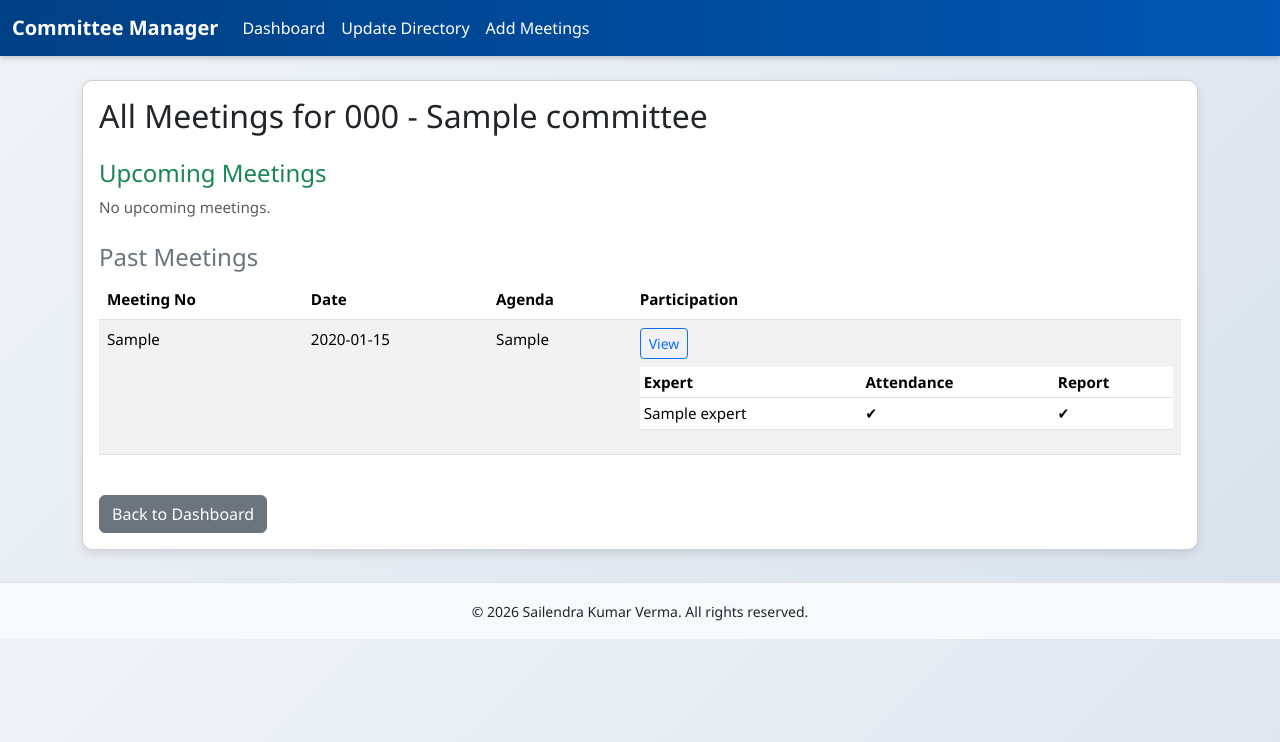
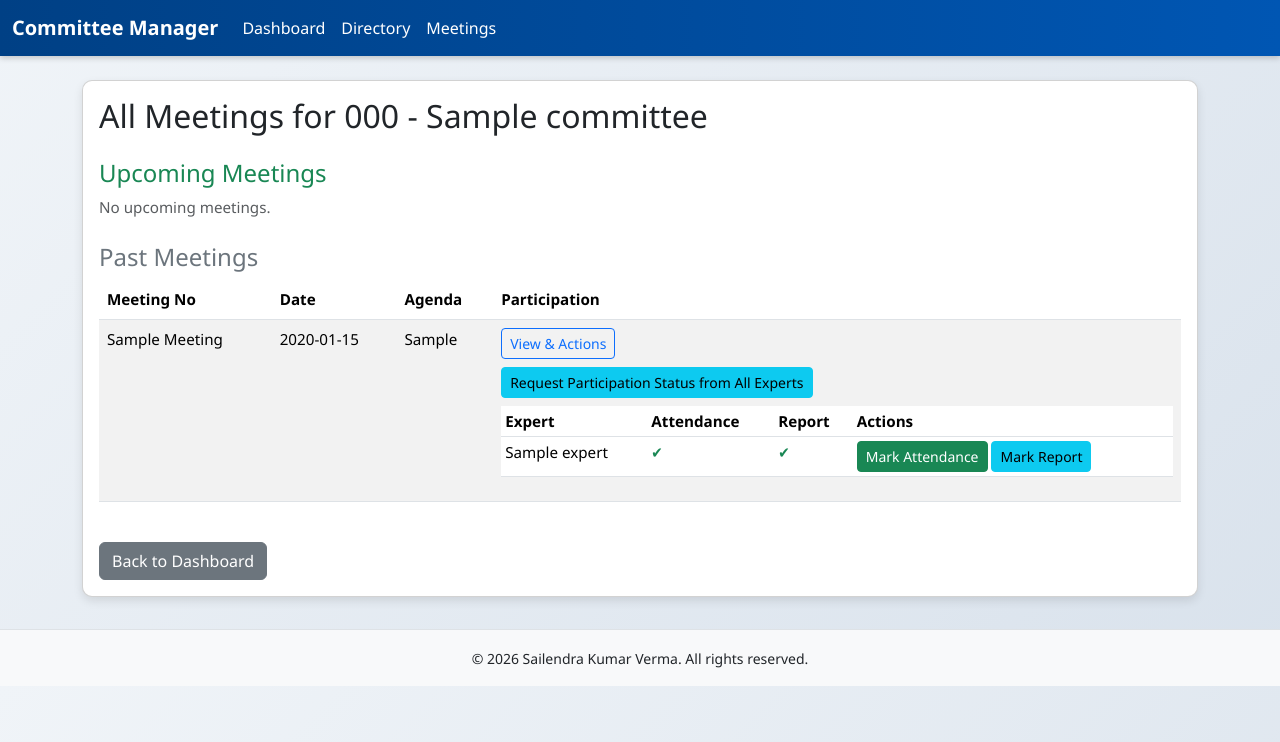
Before and after one commit to Shail089/committee_manager, a Flask app: page /meetings/000 in a window 1280 px wide, after a click on "View & Actions". Shown: the top 742 px of the page. Run offline with Flask 3, Linux system fonts and the light colour scheme; tables that the repository leaves empty hold one stand-in row (values such as "Sample post"); some libraries are stand-ins or nearby versions.

Commit message:
Stable version with meetings import sorted 9PM 27 Feb

```diff
--- a/app.py
+++ b/app.py
@@ -659,6 +659,7 @@ def add_participation(meeting_id):
     attendance = 'attendance' in request.form
     report_submitted = 'report_submitted' in request.form
     reminder_sent = 'reminder_sent' in request.form
+
     participation = Participation(
         meeting_id=meeting_id,
         expert_id=expert_id,
@@ -668,29 +669,44 @@ def add_participation(meeting_id):
     )
     db.session.add(participation)
     db.session.commit()
+
+    meeting = Meeting.query.get_or_404(meeting_id)
     flash('Participation added!', 'success')
-    return redirect(url_for('dashboard'))
+    return redirect(url_for('view_all_meetings', committee_code=meeting.committee.code))
+
 
 # Update Participation
 @app.route('/update_participation/<int:participation_id>', methods=['POST'])
 def update_participation(participation_id):
     participation = Participation.query.get_or_404(participation_id)
-    participation.attendance = 'attendance' in request.form
-    participation.report_submitted = 'report_submitted' in request.form
-    participation.reminder_sent = 'reminder_sent' in request.form
+    action = request.form.get('action')
+
+    if action == "attendance":
+        participation.attendance = True
+    elif action == "report":
+        participation.report_submitted = True
+    elif action == "reminder":
+        participation.reminder_sent = True
+        # optionally trigger reminder email here
+
     db.session.commit()
     flash('Participation updated!', 'info')
-    # Redirect back to dashboard with past tab active
-    return redirect(url_for('dashboard', tab='past'))
+
+    meeting = participation.meeting
+    return redirect(url_for('view_all_meetings', committee_code=meeting.committee.code))
+
 
 # Delete Participation
 @app.route('/delete_participation/<int:participation_id>', methods=['POST'])
 def delete_participation(participation_id):
     participation = Participation.query.get_or_404(participation_id)
+    meeting = participation.meeting
     db.session.delete(participation)
     db.session.commit()
+
     flash('Participation deleted!', 'danger')
-    return redirect(url_for('dashboard'))
+    return redirect(url_for('view_all_meetings', committee_code=meeting.committee.code))
+
 
 # Export for a single committee (NMC)
 @app.route('/export_participation/<int:committee_id>')
--- a/templates/all_meetings.html
+++ b/templates/all_meetings.html
@@ -18,23 +18,41 @@
     <tbody>
         {% for m in upcoming_meetings %}
         <tr>
-            <td>{{ m.meeting_no|ordinal }}</td>
+            <td>{{ m.meeting_no|ordinal }} Meeting</td>
             <td>{{ m.date }}</td>
             <td>{{ m.agenda }}</td>
             <td>
                 <button class="btn btn-sm btn-outline-primary"
                         data-bs-toggle="collapse"
                         data-bs-target="#participation-{{ m.id }}">
-                    Status
+                    Status & Actions
                 </button>
-                <div class="collapse mt-2" id="participation-{{ m.id }}">
+                <div class="collapse {% if request.args.get('open_meeting') == m.id|string %}show{% endif %} mt-2"
+                     id="participation-{{ m.id }}">
+                    <!-- Bulk Action -->
+                    <form method="post" action="{{ url_for('send_reminder', meeting_id=m.id) }}">
+                        <button name="action" value="reminder_all" class="btn btn-sm btn-warning mb-2">
+                            Send Reminder to All Experts
+                        </button>
+                    </form>
                     <table class="table table-sm">
-                        <thead><tr><th>Expert</th><th>Reminder</th></tr></thead>
+                        <thead><tr><th>Expert</th><th>Reminder</th><th>Actions</th></tr></thead>
                         <tbody>
                             {% for p in participations if p.meeting_id == m.id %}
-                            <tr>
+                            <tr class="{% if request.args.get('highlight') == p.id|string %}table-warning{% endif %}">
                                 <td>{{ p.expert.name }}</td>
-                                <td>{% if p.reminder_sent %}✔{% else %}✘{% endif %}</td>
+                                <td>
+                                    {% if p.reminder_sent %}
+                                        <span class="text-success">✔</span>
+                                    {% else %}
+                                        <span class="text-danger">✘</span>
+                                    {% endif %}
+                                </td>
+                                <td>
+                                    <form method="post" action="{{ url_for('update_participation', participation_id=p.id) }}">
+                                        <button name="action" value="reminder" class="btn btn-sm btn-warning">Send Reminder</button>
+                                    </form>
+                                </td>
                             </tr>
                             {% endfor %}
                         </tbody>
@@ -64,24 +82,49 @@
     <tbody>
         {% for m in past_meetings %}
         <tr>
-            <td>{{ m.meeting_no |ordinal }}</td>
+            <td>{{ m.meeting_no|ordinal }} Meeting</td>
             <td>{{ m.date }}</td>
             <td>{{ m.agenda }}</td>
             <td>
                 <button class="btn btn-sm btn-outline-primary"
                         data-bs-toggle="collapse"
                         data-bs-target="#participation-{{ m.id }}">
-                    View
+                    View & Actions
                 </button>
-                <div class="collapse mt-2" id="participation-{{ m.id }}">
+                <div class="collapse {% if request.args.get('open_meeting') == m.id|string %}show{% endif %} mt-2"
+                     id="participation-{{ m.id }}">
+                    <!-- Bulk Action -->
+                    <form method="post" action="{{ url_for('send_completion', meeting_id=m.id) }}">
+                        <button name="action" value="status_all" class="btn btn-sm btn-info mb-2">
+                            Request Participation Status from All Experts
+                        </button>
+                    </form>
                     <table class="table table-sm">
-                        <thead><tr><th>Expert</th><th>Attendance</th><th>Report</th></tr></thead>
+                        <thead><tr><th>Expert</th><th>Attendance</th><th>Report</th><th>Actions</th></tr></thead>
                         <tbody>
                             {% for p in participations if p.meeting_id == m.id %}
-                            <tr>
+                            <tr class="{% if request.args.get('highlight') == p.id|string %}table-warning{% endif %}">
                                 <td>{{ p.expert.name }}</td>
-                                <td>{% if p.attendance %}✔{% else %}✘{% endif %}</td>
-                                <td>{% if p.report_submitted %}✔{% else %}✘{% endif %}</td>
+                                <td>
+                                    {% if p.attendance %}
+                                        <span class="text-success">✔</span>
+                                    {% else %}
+                                        <span class="text-danger">✘</span>
+                                    {% endif %}
+                                </td>
+                                <td>
+                                    {% if p.report_submitted %}
+                                        <span class="text-success">✔</span>
+                                    {% else %}
+                                        <span class="text-danger">✘</span>
+                                    {% endif %}
+                                </td>
+                                <td>
+                                    <form method="post" action="{{ url_for('update_participation', participation_id=p.id) }}">
+                                        <button name="action" value="attendance" class="btn btn-sm btn-success">Mark Attendance</button>
+                                        <button name="action" value="report" class="btn btn-sm btn-info">Mark Report</button>
+                                    </form>
+                                </td>
                             </tr>
                             {% endfor %}
                         </tbody>
--- a/templates/base.html
+++ b/templates/base.html
@@ -59,8 +59,8 @@
             <div class="collapse navbar-collapse" id="navbarNav">
                 <ul class="navbar-nav me-auto">
                     <li class="nav-item"><a class="nav-link" href="{{ url_for('dashboard') }}">Dashboard</a></li>
-                    <li class="nav-item"><a class="nav-link" href="{{ url_for('directory') }}">Update Directory</a></li>
-                    <li class="nav-item"><a class="nav-link" href="{{ url_for('add_meeting') }}">Add Meetings</a></li>
+                    <li class="nav-item"><a class="nav-link" href="{{ url_for('directory') }}">Directory</a></li>
+                    <li class="nav-item"><a class="nav-link" href="{{ url_for('add_meeting') }}">Meetings</a></li>
                 </ul>
             </div>
         </div>
--- a/templates/meetings.html
+++ b/templates/meetings.html
@@ -91,7 +91,7 @@
                             {% if meetings.upcoming_one %}
                             <div class="d-flex justify-content-between align-items-start">
                                 <div>
-                                    <strong>{{ meetings.upcoming_one.meeting_no|ordinal  }}</strong> - <em>{{ meetings.past_one.agenda }}</em><br>
+                                    <strong>{{ meetings.upcoming_one.meeting_no|ordinal  }}</strong> - <em>{{ meetings.upcoming_one.agenda }}</em><br>
                                     <small class="text-muted">{{ meetings.upcoming_one.date }}</small><br>
                                 </div>
                                 <button class="btn btn-sm btn-outline-primary"
```
